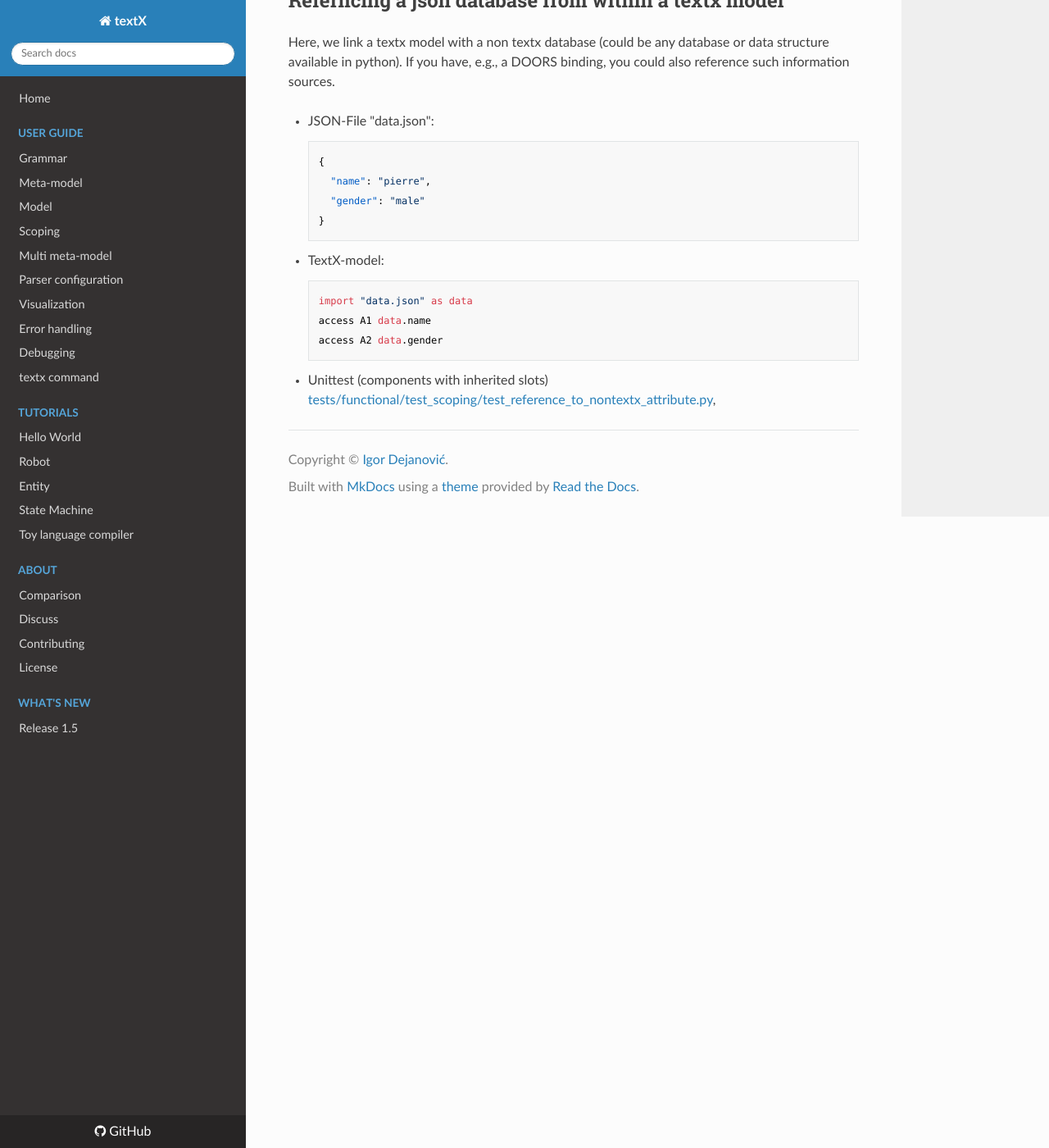
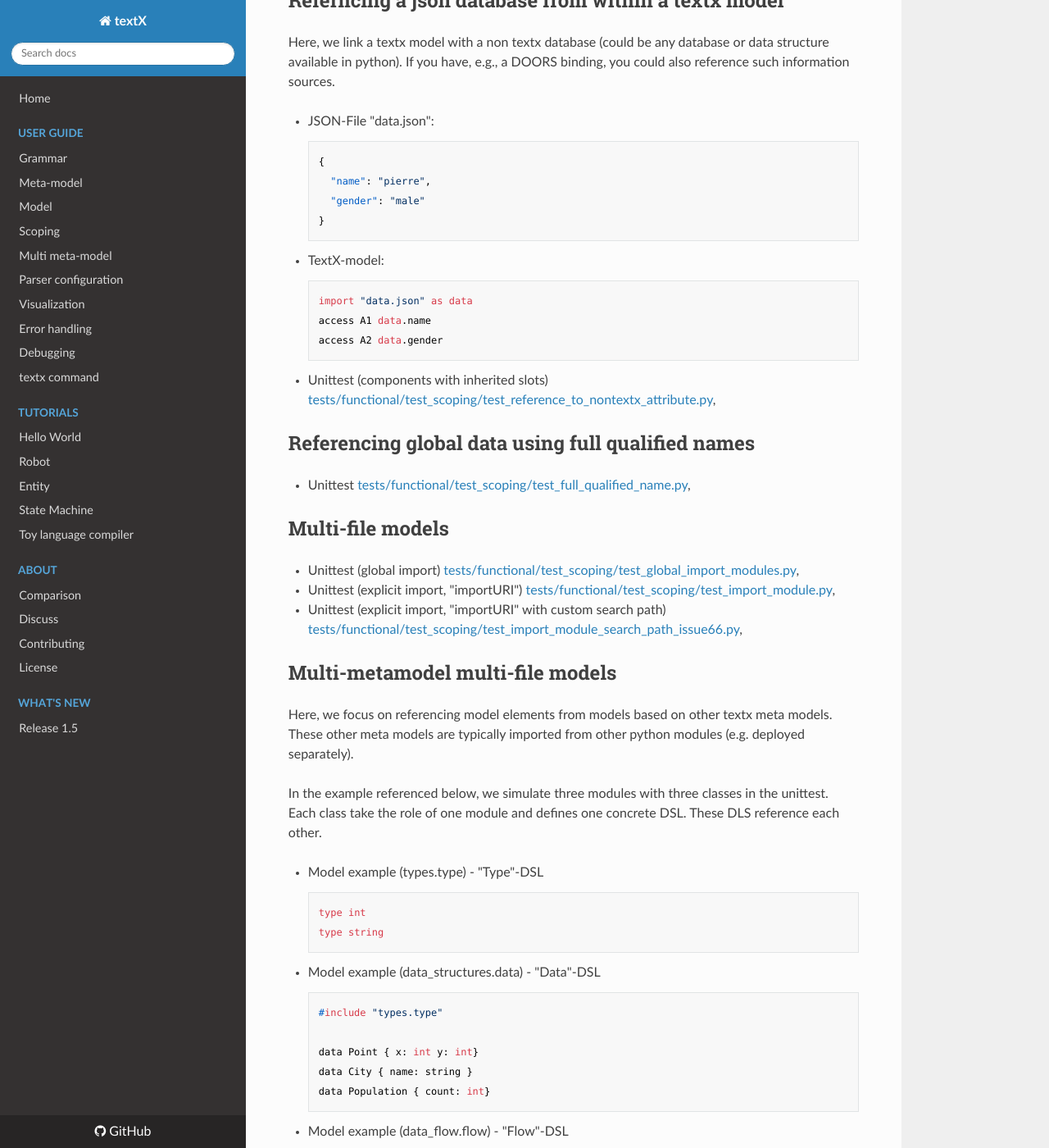
Before and after one commit to textX/textX, an MkDocs documentation site: the page built from docs/howto.md, in a window 1280 px wide and 1400 px high, scrolled down 1304 px. Shown: the whole window at 82% size. Built offline with MkDocs 1.6.1, drawn with Linux system fonts in a browser that asks for light colours; nearby versions of some CDN libraries; comment, search, counter and statistics services are not loaded; some of the changed text lies outside the part shown.

Commit message:
documentation: howto

```diff
--- a/docs/howto.md
+++ b/docs/howto.md
@@ -82,3 +82,64 @@ you could also reference such information sources.
 
  * Unittest (components with inherited slots)
    [tests/functional/test_scoping/test_reference_to_nontextx_attribute.py](https://github.com/igordejanovic/textX/blob/master/tests/functional/test_scoping/test_reference_to_nontextx_attribute.py),
+
+## Referencing global data using full qualified names
+
+ * Unittest
+   [tests/functional/test_scoping/test_full_qualified_name.py](https://github.com/igordejanovic/textX/blob/master/tests/functional/test_scoping/test_full_qualified_name.py),
+
+
+## Multi-file models
+
+ * Unittest (global import)
+   [tests/functional/test_scoping/test_global_import_modules.py](https://github.com/igordejanovic/textX/blob/master/tests/functional/test_scoping/test_global_import_modules.py),
+
+ * Unittest (explicit import, "importURI")
+   [tests/functional/test_scoping/test_import_module.py](https://github.com/igordejanovic/textX/blob/master/tests/functional/test_scoping/test_import_module.py),
+
+ * Unittest (explicit import, "importURI" with custom search path)
+   [tests/functional/test_scoping/test_import_module_search_path_issue66.py](https://github.com/igordejanovic/textX/blob/master/tests/functional/test_scoping/test_import_module_search_path_issue66.py),
+
+
+## Multi-metamodel multi-file models
+
+Here, we focus on referencing model elements from models based on other textx
+meta models. These other meta models are typically imported from other python
+modules (e.g. deployed separately).
+
+In the example referenced below, we simulate three modules with three classes
+in the unittest. Each class take the role of one module and defines one
+concrete DSL. These DLS reference each other.
+
+ * Model example (types.type) - "Type"-DSL
+
+        type int
+        type string
+
+ * Model example (data_structures.data) - "Data"-DSL
+
+        #include "types.type"
+
+        data Point { x: int y: int}
+        data City { name: string }
+        data Population { count: int}
+
+ * Model example (data_flow.flow) - "Flow"-DSL
+
+        #include "data_structures.data"
+        #include "types.type" // double include, loaded 1x only
+
+        algo A1 : Point -> City
+        algo A2 : City -> Population
+        connect A1 -> A2
+
+ * Model example (data_flow.flow) - "Flow"-DSL with validation error
+
+        #include "data_structures.data"
+
+        algo A1 : Point -> City
+        algo A2 : City -> Population
+        connect A2 -> A1 // Error, must be A1 -> A2
+
+ * Unittest
+   [tests/functional/test_metamodel/test_multi_metamodel_refs.py](https://github.com/igordejanovic/textX/blob/master/tests/functional/test_metamodel/test_multi_metamodel_refs.py),
```
